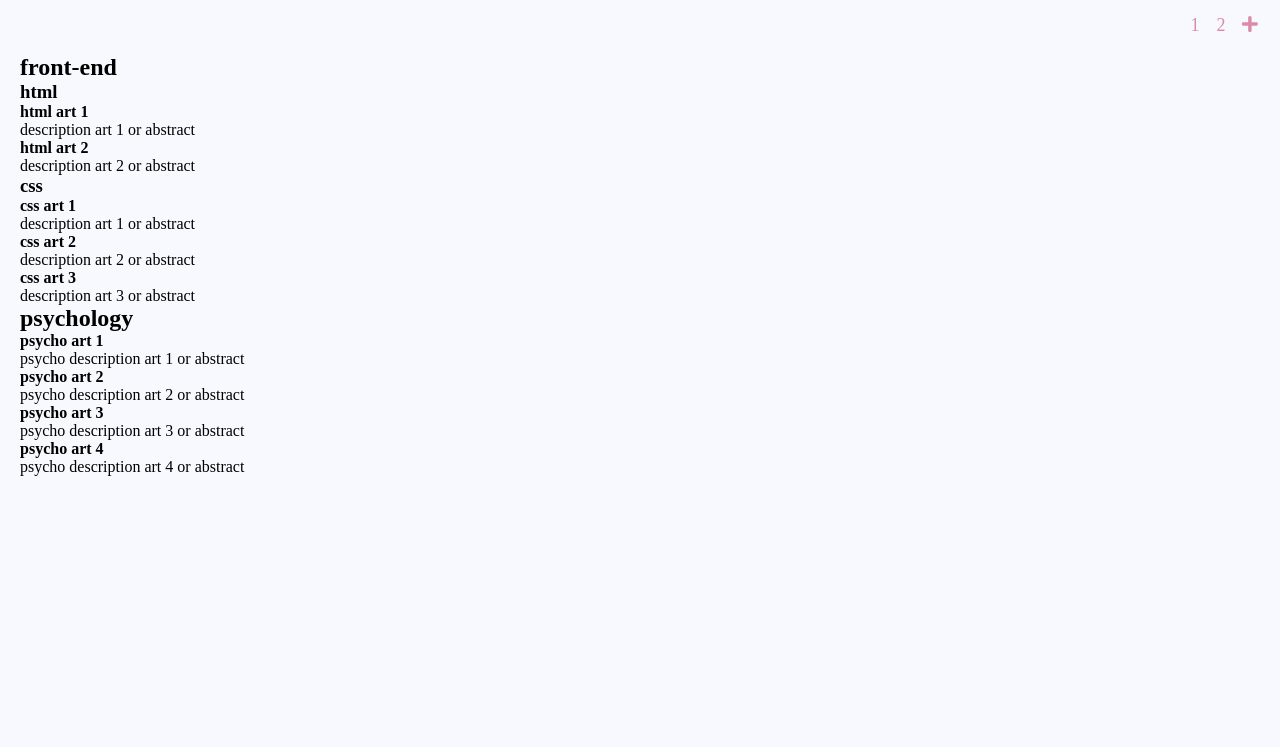
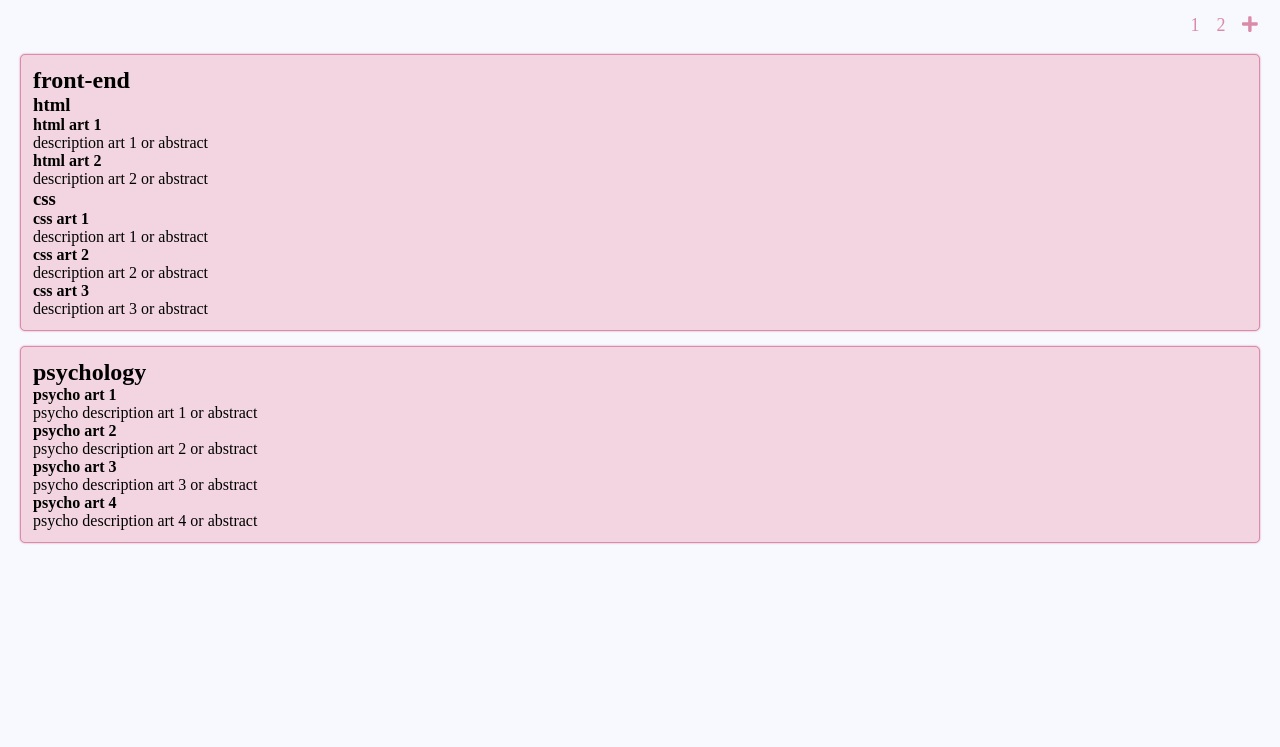
Before and after one commit to marcjnn/be-my-bookmark, a React app: page / in a window 1280 px wide. Shown: the part 53-800 px from the top of the page. Built offline with nearby package versions, Linux system fonts and the light colour scheme.

Commit message:
rename components

```diff
--- a/src/components/App.js
+++ b/src/components/App.js
@@ -4,7 +4,7 @@ import data from "../data/store.js";
 
 import Header from "./Header";
 // import Main from "./Main";
-import TopicList from "./TopicList";
+import BoardList from "./BoardList";
 import { useState } from "react";
 
 import { FontAwesomeIcon } from "@fortawesome/react-fontawesome";
@@ -25,7 +25,7 @@ function App() {
             <li className="menu__item">{plusIcon}</li>
           </ul>
         </nav>
-        <TopicList boards={boards} />
+        <BoardList boards={boards} />
       </main>
     </>
   );
--- a/src/components/Board.js
+++ b/src/components/Board.js
@@ -1,19 +1,112 @@
-import Bookmark from "./Bookmark";
+import "./Board.scss";
+import Card from "./Card";
 
 const Board = (props) => {
-  const pins = props.board.pins.map((pin) => {
+  const boards = props.topic.boards.map((board) => {
     return (
       <li>
-        <Bookmark pin={pin} />
+        <Card board={board} />
       </li>
     );
   });
   return (
-    <>
-      <h3>{props.board.title}</h3>
-      <ul>{pins}</ul>
-    </>
+    <section className="board">
+      <h2>{props.topic.name}</h2>
+      <ul>{boards}</ul>
+    </section>
   );
 };
 
 export default Board;
+{
+  /* <section className="boards column">
+        <div className="newBoard">
+          <h3 className="boardName">front-end</h3>
+          <ul className="boardSection">
+            <li>
+              <h3 className="boardSectionName">html</h3>
+            </li>
+            <li>
+              <ul className="bookmarks">
+                <li>
+                  <h4 className="bmTitle">html art 1</h4>
+                  <p className="bmDescription">description art 1 or abstract</p>
+                </li>
+              </ul>
+            </li>
+            <li>
+              <ul className="bookmarks">
+                <li>
+                  <h4 className="bmTitle">html art 2</h4>
+                  <p className="bmDescription">description art 2 or abstract</p>
+                </li>
+              </ul>
+            </li>
+          </ul>
+          <ul className="boardSection">
+            <li>
+              <h3 className="boardSectionName">css</h3>
+            </li>
+            <li>
+              <ul className="bookmarks">
+                <li>
+                  <h4 className="bmTitle">css art 1</h4>
+                  <p className="bmDescription">description art 1 or abstract</p>
+                </li>
+              </ul>
+            </li>
+            <li>
+              <ul className="bookmarks">
+                <li>
+                  <h4 className="bmTitle">css art 2</h4>
+                  <p className="bmDescription">description art 2 or abstract</p>
+                </li>
+              </ul>
+            </li>
+            <li>
+              <ul className="bookmarks">
+                <li>
+                  <h4 className="bmTitle">css art 3</h4>
+                  <p className="bmDescription">description art 3 or abstract</p>
+                </li>
+              </ul>
+            </li>
+          </ul>
+        </div>
+        <div className="newBoard">
+          <h3 className="boardName">childs psychology</h3>
+          <ul className="bookmarks">
+            <li>
+              <h4 className="bmTitle">psycho art 1</h4>
+              <p className="bmDescription">
+                psycho art 1 description or abstract
+              </p>
+            </li>
+          </ul>
+          <ul className="bookmarks">
+            <li>
+              <h4 className="bmTitle">psycho art 2</h4>
+              <p className="bmDescription">
+                psycho art 2 description or abstract
+              </p>
+            </li>
+          </ul>
+          <ul className="bookmarks">
+            <li>
+              <h4 className="bmTitle">psycho art 3</h4>
+              <p className="bmDescription">
+                psycho art 3 description or abstract
+              </p>
+            </li>
+          </ul>
+          <ul className="bookmarks">
+            <li>
+              <h4 className="bmTitle">psycho art 4</h4>
+              <p className="bmDescription">
+                psycho art 4 description or abstract
+              </p>
+            </li>
+          </ul>
+        </div>
+      </section> */
+}
--- a/src/components/Board.scss
+++ b/src/components/Board.scss
@@ -0,0 +1,13 @@
+@import "../style/variables.scss";
+@import "../style/reset.scss";
+
+.board {
+  width: 100%;
+
+  border: 1px solid $colorSecondaryDark;
+  border-radius: 5px;
+  background-color: $colorSecondaryLight;
+  margin: 15px 0px;
+  padding: 12px;
+  box-shadow: 0px 0px 2px $colorSecondaryDark;
+}
--- /dev/null
+++ b/src/components/BoardList.js
@@ -0,0 +1,10 @@
+import Board from "./Board";
+
+const BoardList = (props) => {
+  const topics = props.boards.map((topic) => {
+    return <Board topic={topic} />;
+  });
+  return <>{topics}</>;
+};
+
+export default BoardList;
--- /dev/null
+++ b/src/components/Card.js
@@ -0,0 +1,19 @@
+import Bookmark from "./Bookmark";
+
+const Card = (props) => {
+  const pins = props.board.pins.map((pin, index) => {
+    return (
+      <li key={index}>
+        <Bookmark pin={pin} />
+      </li>
+    );
+  });
+  return (
+    <>
+      <h3>{props.board.title}</h3>
+      <ul>{pins}</ul>
+    </>
+  );
+};
+
+export default Card;
--- a/src/components/Header.scss
+++ b/src/components/Header.scss
@@ -1,8 +1,9 @@
+@import "../style/variables.scss";
 @import "../style/reset.scss";
 
 .header {
   width: 100%;
-  background-color: #d98ba7;
+  background-color: $colorPrimaryDark;
   padding: 12px 20px;
   display: flex;
   justify-content: space-between;
--- a/src/components/Topic.js
+++ /dev/null
@@ -1,111 +0,0 @@
-import Board from "./Board";
-
-const Topic = (props) => {
-  const boards = props.topic.boards.map((board) => {
-    return (
-      <li>
-        <Board board={board} />
-      </li>
-    );
-  });
-  return (
-    <section>
-      <h2>{props.topic.name}</h2>
-      <ul>{boards}</ul>
-    </section>
-  );
-};
-
-export default Topic;
-{
-  /* <section className="boards column">
-        <div className="newBoard">
-          <h3 className="boardName">front-end</h3>
-          <ul className="boardSection">
-            <li>
-              <h3 className="boardSectionName">html</h3>
-            </li>
-            <li>
-              <ul className="bookmarks">
-                <li>
-                  <h4 className="bmTitle">html art 1</h4>
-                  <p className="bmDescription">description art 1 or abstract</p>
-                </li>
-              </ul>
-            </li>
-            <li>
-              <ul className="bookmarks">
-                <li>
-                  <h4 className="bmTitle">html art 2</h4>
-                  <p className="bmDescription">description art 2 or abstract</p>
-                </li>
-              </ul>
-            </li>
-          </ul>
-          <ul className="boardSection">
-            <li>
-              <h3 className="boardSectionName">css</h3>
-            </li>
-            <li>
-              <ul className="bookmarks">
-                <li>
-                  <h4 className="bmTitle">css art 1</h4>
-                  <p className="bmDescription">description art 1 or abstract</p>
-                </li>
-              </ul>
-            </li>
-            <li>
-              <ul className="bookmarks">
-                <li>
-                  <h4 className="bmTitle">css art 2</h4>
-                  <p className="bmDescription">description art 2 or abstract</p>
-                </li>
-              </ul>
-            </li>
-            <li>
-              <ul className="bookmarks">
-                <li>
-                  <h4 className="bmTitle">css art 3</h4>
-                  <p className="bmDescription">description art 3 or abstract</p>
-                </li>
-              </ul>
-            </li>
-          </ul>
-        </div>
-        <div className="newBoard">
-          <h3 className="boardName">childs psychology</h3>
-          <ul className="bookmarks">
-            <li>
-              <h4 className="bmTitle">psycho art 1</h4>
-              <p className="bmDescription">
-                psycho art 1 description or abstract
-              </p>
-            </li>
-          </ul>
-          <ul className="bookmarks">
-            <li>
-              <h4 className="bmTitle">psycho art 2</h4>
-              <p className="bmDescription">
-                psycho art 2 description or abstract
-              </p>
-            </li>
-          </ul>
-          <ul className="bookmarks">
-            <li>
-              <h4 className="bmTitle">psycho art 3</h4>
-              <p className="bmDescription">
-                psycho art 3 description or abstract
-              </p>
-            </li>
-          </ul>
-          <ul className="bookmarks">
-            <li>
-              <h4 className="bmTitle">psycho art 4</h4>
-              <p className="bmDescription">
-                psycho art 4 description or abstract
-              </p>
-            </li>
-          </ul>
-        </div>
-      </section> */
-}
--- a/src/components/TopicList.js
+++ /dev/null
@@ -1,10 +0,0 @@
-import Topic from "./Topic";
-
-const TopicList = (props) => {
-  const topics = props.boards.map((topic) => {
-    return <Topic topic={topic} />;
-  });
-  return <>{topics}</>;
-};
-
-export default TopicList;
--- /dev/null
+++ b/src/style/variables.scss
@@ -0,0 +1,10 @@
+// fonts
+
+// colors
+
+$colorPrimaryDark: #2da6a6;
+$colorPrimaryLight: #84d9d9;
+$colorSecondaryDark: #d98ba7;
+$colorSecondaryLight: #f2d5e0;
+
+$colorBackground: #f8f8ff;
```
Also changed, not shown: src/components/BoardList.scss (added), src/components/Card.scss (added), src/components/Topic.scss (deleted), src/components/TopicList.scss (deleted).
